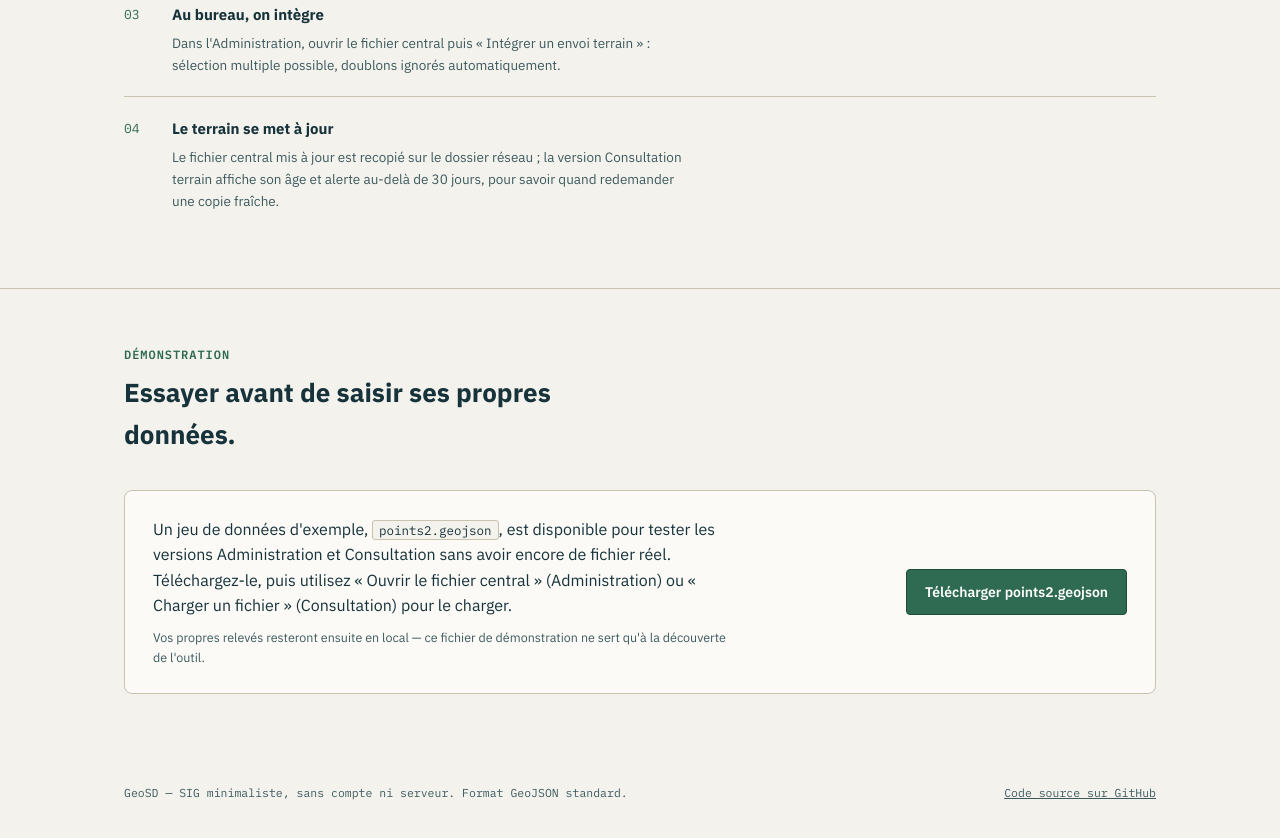
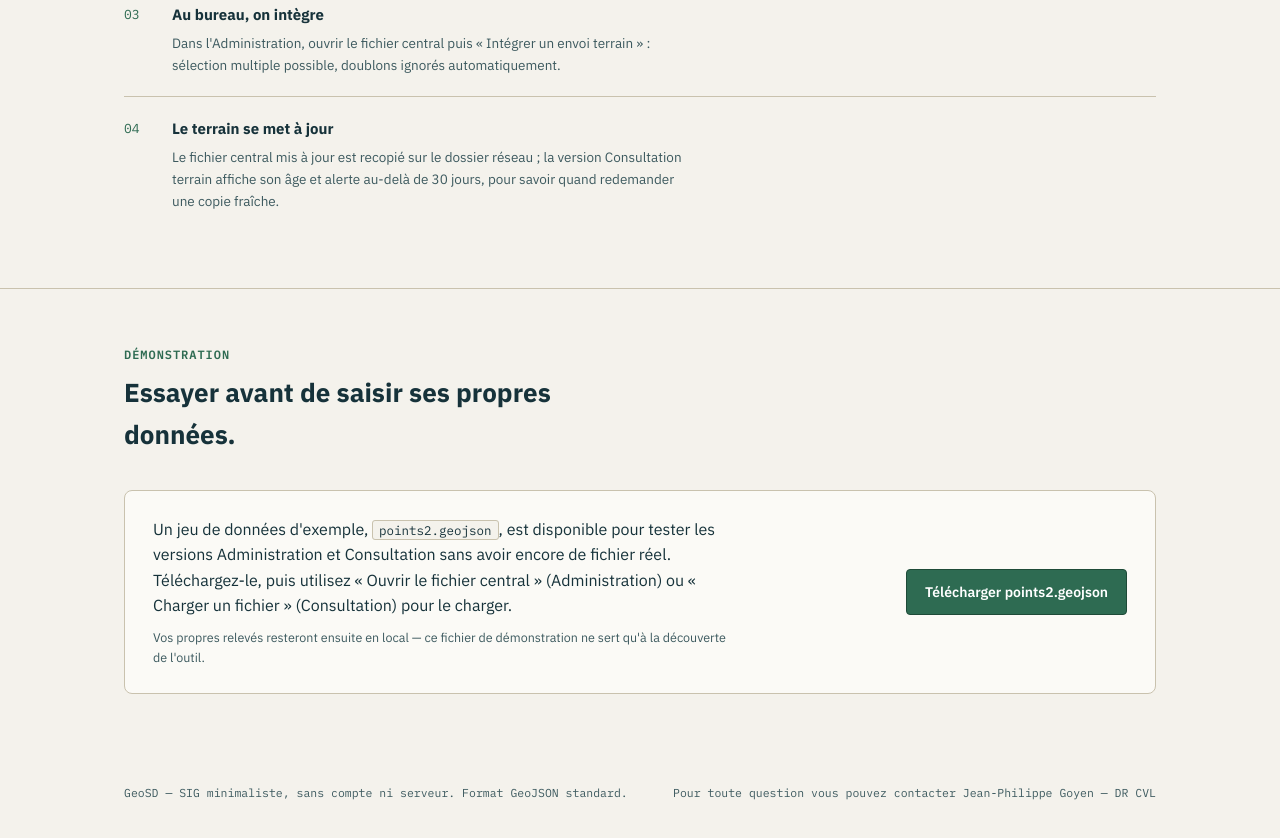
Before and after one commit to jpgofbdev/geosd, a plain HTML site: page index.html in a window 1280 px wide. Shown: the part 2380-3218 px from the top of the page. Drawn offline with Linux system fonts and the light colour scheme.

Commit message:
Update footer content in index.html
Removed GitHub link from footer and added contact information.

```diff
--- a/index.html
+++ b/index.html
@@ -351,7 +351,7 @@
 <footer>
   <div class="wrap">
     <p>GeoSD — SIG minimaliste, sans compte ni serveur. Format GeoJSON standard.</p>
-    <p><a href="https://github.com/jpgofbdev/geosd">Code source sur GitHub</a></p>
+  <p>Pour toute question vous pouvez contacter Jean-Philippe Goyen — DR CVL</p>
   </div>
 </footer>
 
```
